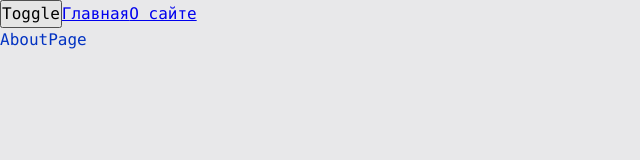
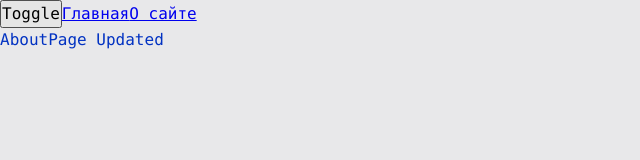
Before and after one commit to evgeniyvlasov1309/fsd-learning-project, a React app: page /about in a window 1280 px wide. Shown: the top 160 px of the page, without its empty margins (0-640 px from the left). Built offline with nearby package versions, Linux system fonts and the light colour scheme.

Commit message:
updated deployment

```diff
--- a/src/pages/AboutPage/ui/AboutPage.tsx
+++ b/src/pages/AboutPage/ui/AboutPage.tsx
@@ -1,3 +1,3 @@
 export default function AboutPage() {
-  return <div>AboutPage</div>;
+  return <div>AboutPage Updated</div>;
 }
```
